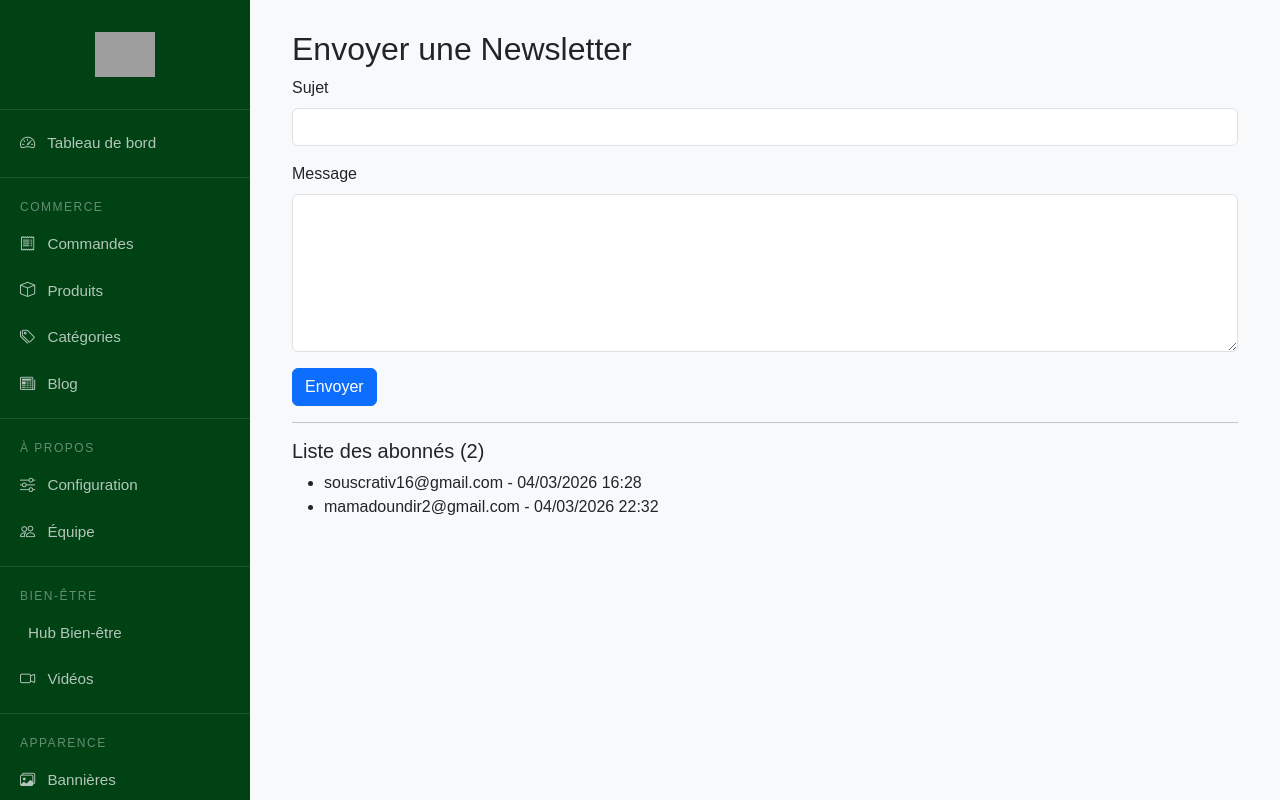
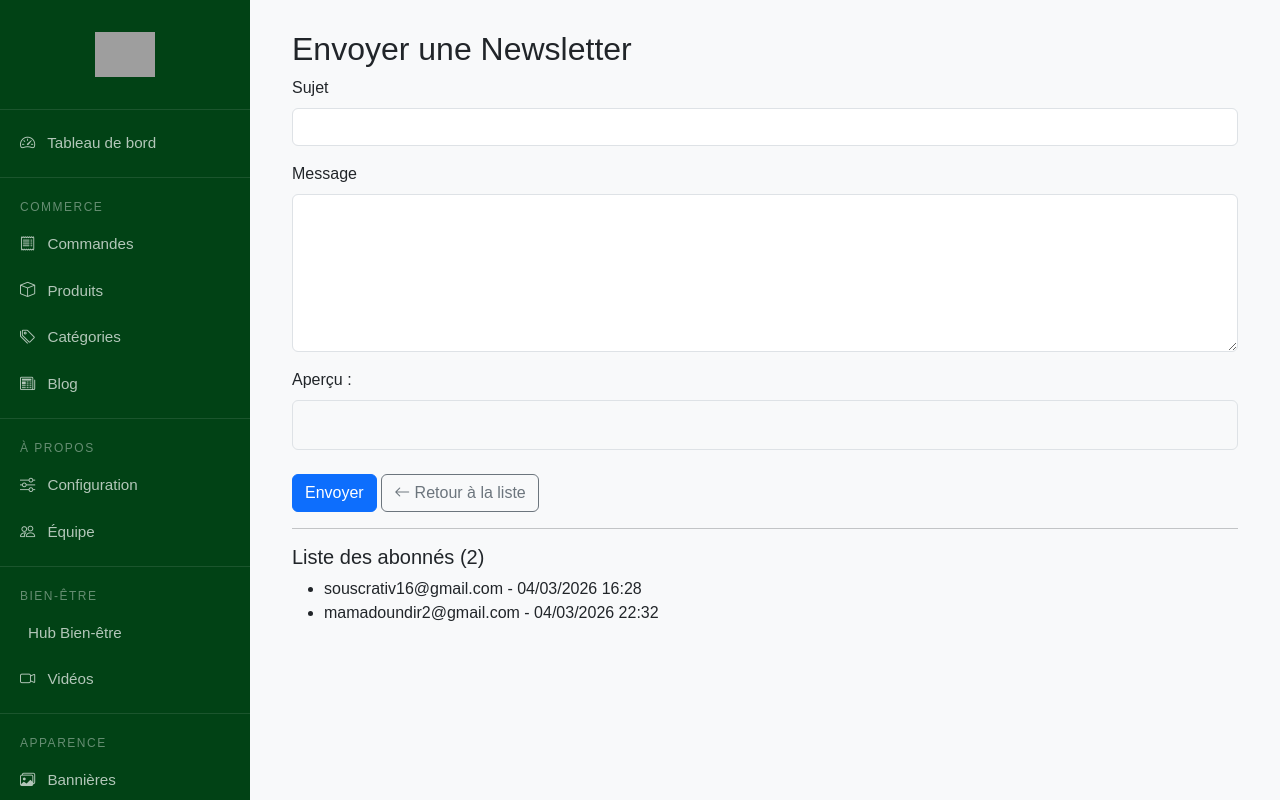
Before and after one commit to ndire92/cind, a Django app: page /dashboard/newsletter/send/ in a window 1280 px wide. Run offline with Django 5.2, Linux system fonts and the light colour scheme; data comes from the database, SQL or seed files in the repository; grey boxes are pictures that could not be loaded.

Commit message:
Update send_newsletter.html

```diff
--- a/templates/dashboard/send_newsletter.html
+++ b/templates/dashboard/send_newsletter.html
@@ -14,7 +14,19 @@
             <label class="form-label">Message</label>
             <textarea name="message" rows="6" class="form-control" required></textarea>
         </div>
+
+        <div class="mb-4">
+            <label class="form-label">Aperçu :</label>
+            <div class="border p-3 rounded bg-light">
+                <strong id="preview-subject"></strong>
+                <p id="preview-message"></p>
+            </div>
+        </div>
+
         <button type="submit" class="btn btn-primary">Envoyer</button>
+        <a href="{% url 'dashboard:newsletter_subscribers' %}" class="btn btn-outline-secondary">
+            <i class="bi bi-arrow-left"></i> Retour à la liste
+        </a>
     </form>
 
     <hr>
@@ -27,4 +39,14 @@
         {% endfor %}
     </ul>
 </div>
+
+<script>
+    const subjectInput = document.querySelector('input[name="subject"]');
+    const messageInput = document.querySelector('textarea[name="message"]');
+    const previewSubject = document.getElementById('preview-subject');
+    const previewMessage = document.getElementById('preview-message');
+
+    subjectInput.addEventListener('input', () => previewSubject.textContent = subjectInput.value);
+    messageInput.addEventListener('input', () => previewMessage.textContent = messageInput.value);
+</script>
 {% endblock %}
```
